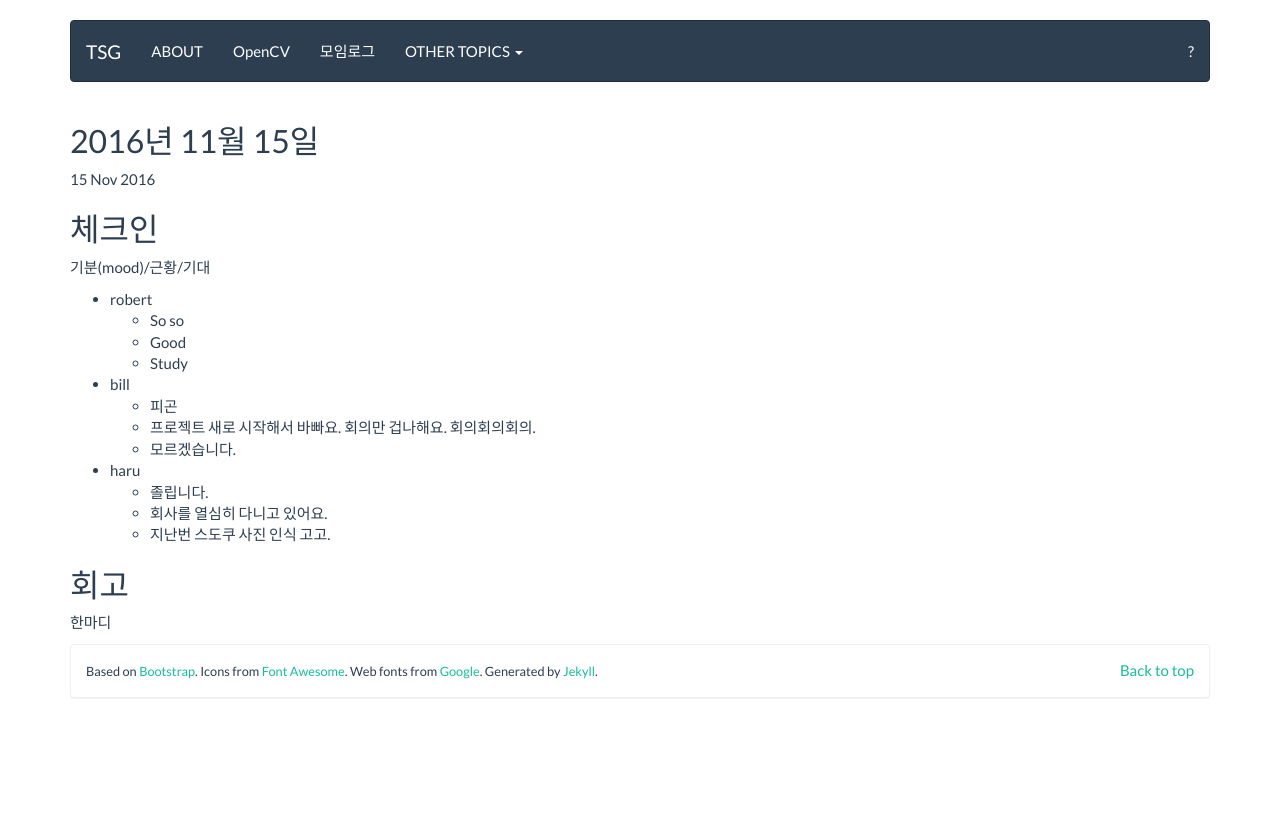
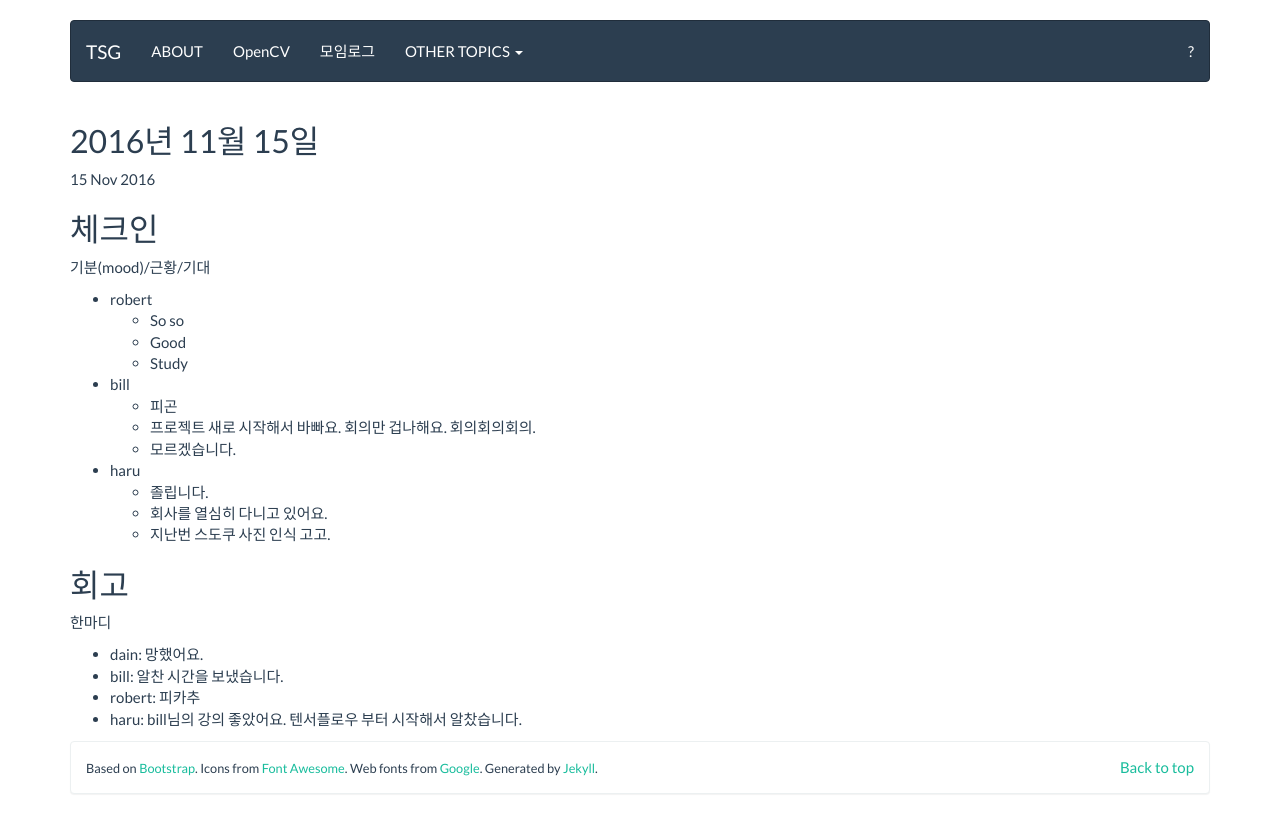
Before and after one commit to tuestudy/tuestudy.github.io, a Jekyll site: the page built from _posts/2016-11-15-meeting.markdown, in a window 1280 px wide. Shown: the top 833 px of the page. Built offline with Jekyll 4.4.1, drawn with Linux system fonts in a browser that asks for light colours.

Commit message:
2016-11-15 회고

```diff
--- a/_posts/2016-11-15-meeting.markdown
+++ b/_posts/2016-11-15-meeting.markdown
@@ -28,3 +28,8 @@
 ## 회고
 
 한마디
+
+* dain: 망했어요.
+* bill: 알찬 시간을 보냈습니다.
+* robert: 피카추
+* haru: bill님의 강의 좋았어요. 텐서플로우 부터 시작해서 알찼습니다.
```
